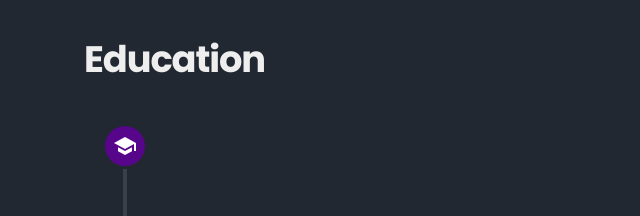
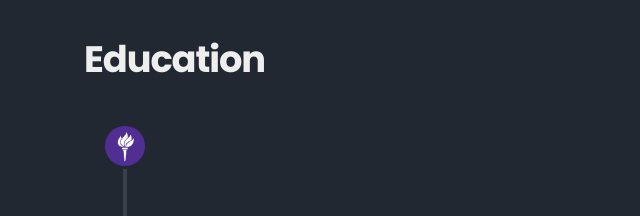
Before and after one commit to Shahir-47/shahirahmed.com, a Next.js app: page /about in a window 1280 px wide. Shown: the part 7680-7896 px from the top of the page, without its empty margins (0-640 px from the left). Built offline with nearby package versions, Linux system fonts and the light colour scheme; what @mui/material-nextjs would draw is missing.

Commit message:
feat: add NYU logo to About section and update icon rendering

```diff
--- a/src/components/About.jsx
+++ b/src/components/About.jsx
@@ -4,6 +4,7 @@ import Image from "next/image";
 import { useRouter } from "next/navigation";
 import Shahir from "@/assets/shahir.jpeg";
 import Dickinson from "@/assets/dickinson.png";
+import NYU from "@/assets/nyu.jpg";
 import FarmData2 from "@/assets/farmData2.png";
 import MermaidJS from "@/assets/mermaid.webp";
 import Lumber84 from "@/assets/84.png";
@@ -15,7 +16,6 @@ import Prospectus from "@/assets/prospectus.jpg";
 import SweetFriend from "@/assets/sweetFriend.jpg";
 import Albatross from "@/assets/albatross.png";
 import HarvardX from "@/assets/Harvard_x_logo.png";
-import SchoolIcon from "@mui/icons-material/School";
 import CodeIcon from "@mui/icons-material/Code";
 import { SiDevpost } from "react-icons/si";
 import { FaGithub } from "react-icons/fa";
@@ -1445,7 +1445,18 @@ const About = () => {
 							date="Sep 2026 - May 2028 (expected)"
 							dateClassName={"custom-date"}
 							iconStyle={{ background: "#57068c", color: "#fff" }}
-							icon={<SchoolIcon />}
+							icon={
+								<img
+									src={NYU.src}
+									alt="New York University"
+									style={{
+										width: "100%",
+										height: "100%",
+										objectFit: "contain",
+										borderRadius: "50%",
+									}}
+								/>
+							}
 						>
 							<h3 className="vertical-timeline-element-title">
 								New York University
```
Also changed, not shown: src/assets/nyu.jpg (added).
